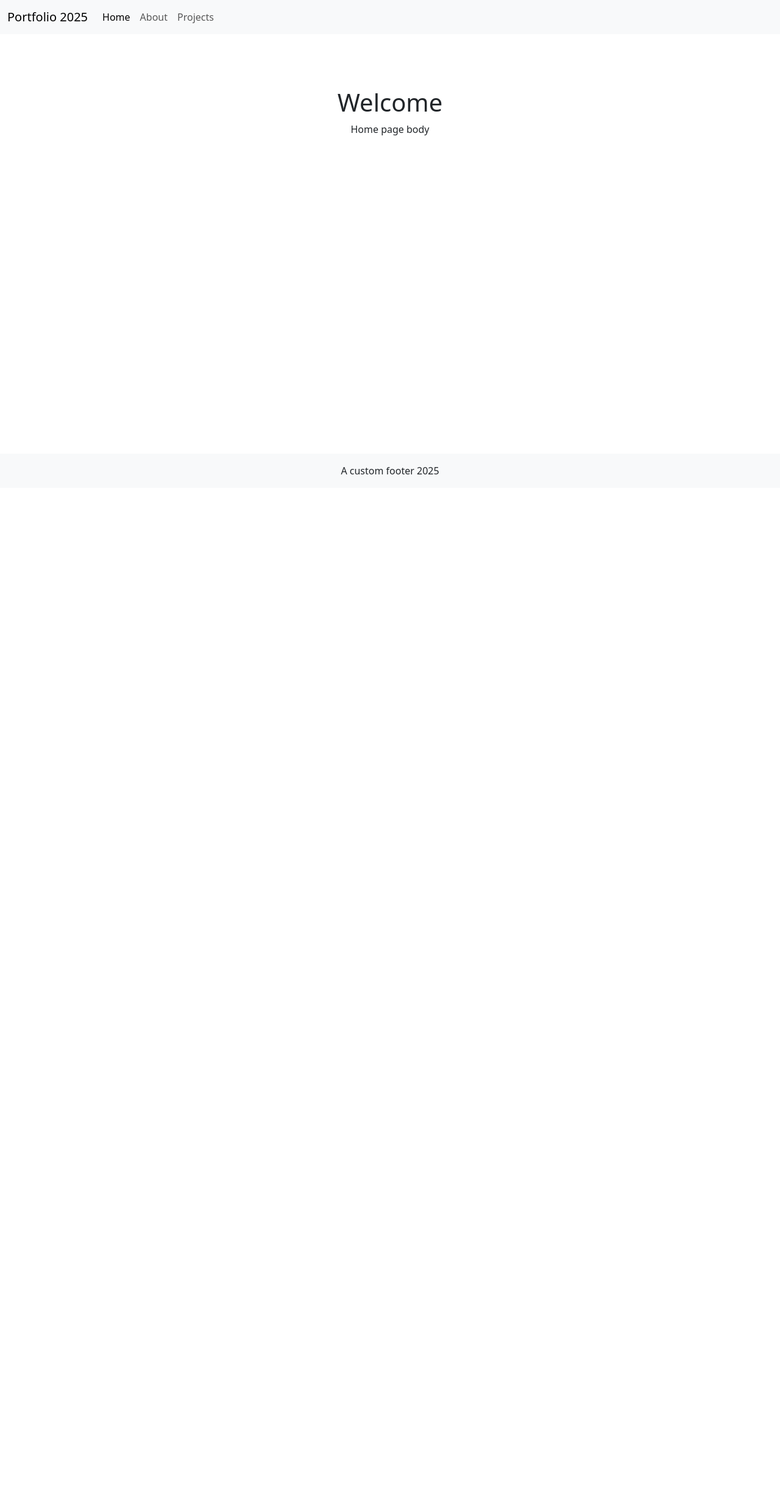
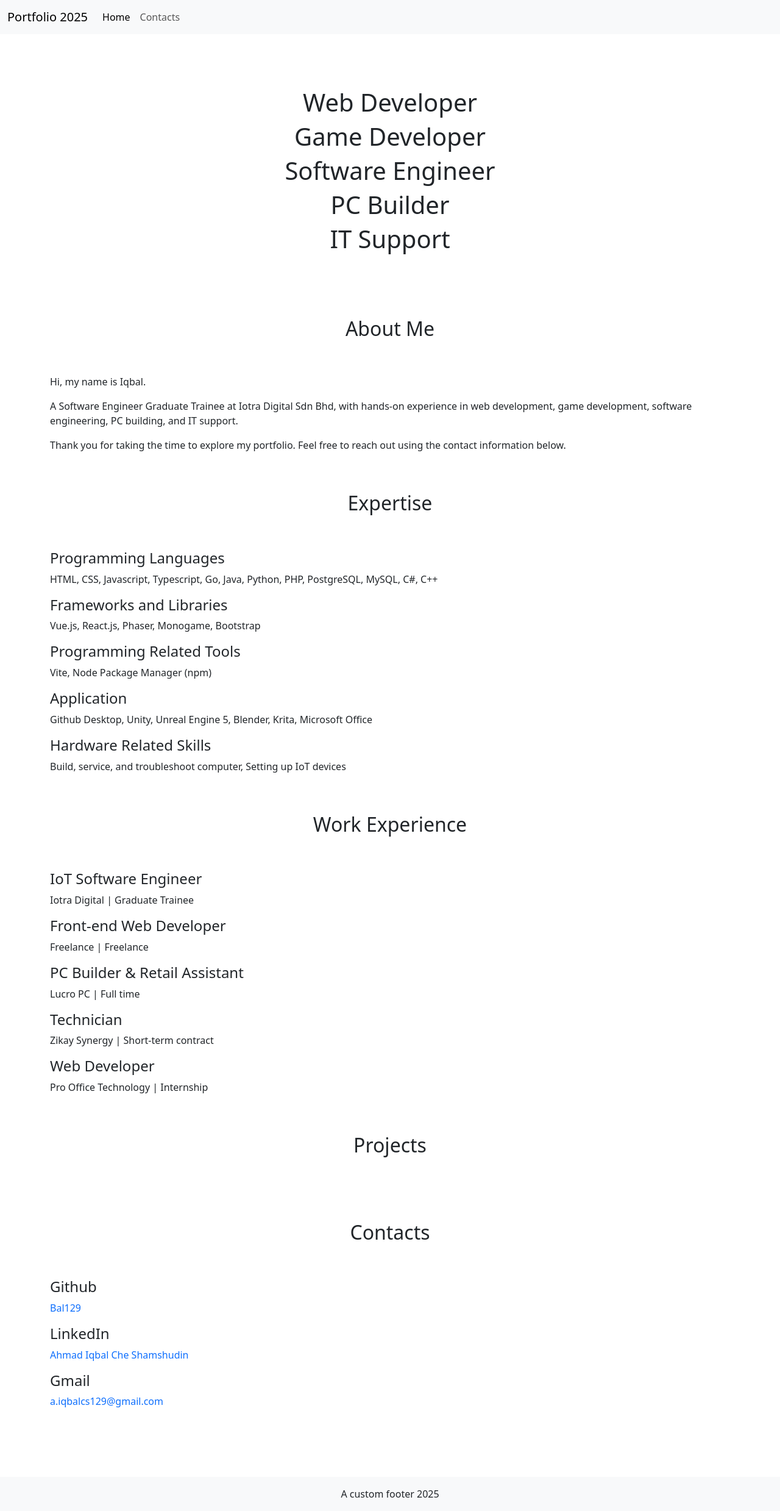
Before and after one commit to Bal129/portfolio-2025, a React (Vite) app: page / in a window 1280 px wide. Shown: the whole page at 61% size. Before the commit the page ends 800 px from the top, so only its background shows below. Built offline with nearby package versions, Linux system fonts and the light colour scheme.

Commit message:
Update [21072025]
1. Created subsections for the home page (about me, work experience, projects, contacts).
2. Added some simple contents for each subsections.

```diff
--- a/package.json
+++ b/package.json
@@ -12,7 +12,8 @@
   "dependencies": {
     "bootstrap": "^5.3.7",
     "react": "^19.1.0",
-    "react-dom": "^19.1.0"
+    "react-dom": "^19.1.0",
+    "react-router-dom": "^7.7.0"
   },
   "devDependencies": {
     "@eslint/js": "^9.30.1",
--- /dev/null
+++ b/public/data/contents.json
@@ -0,0 +1,102 @@
+{
+  "pages": [
+    {
+      "name": "Home",
+      "link": "/"
+    },
+    {
+      "name": "Contacts",
+      "link": "/contacts"
+    }
+  ],
+  "titles": [
+    "Web Developer",
+    "Game Developer",
+    "Software Engineer",
+    "PC Builder",
+    "IT Support"
+  ],
+  "aboutMe": {
+    "picture": "/",
+    "descriptions": [
+      "Hi, my name is Iqbal.",
+      "A Software Engineer Graduate Trainee at Iotra Digital Sdn Bhd, with hands-on experience in web development, game development, software engineering, PC building, and IT support.",
+      "Thank you for taking the time to explore my portfolio. Feel free to reach out using the contact information below."
+    ]
+  },
+  "expertise": [
+    {
+      "title": "Programming Languages",
+      "description": "HTML, CSS, Javascript, Typescript, Go, Java, Python, PHP, PostgreSQL, MySQL, C#, C++"
+    },
+    {
+      "title": "Frameworks and Libraries",
+      "description": "Vue.js, React.js, Phaser, Monogame, Bootstrap"
+    },
+    {
+      "title": "Programming Related Tools",
+      "description": "Vite, Node Package Manager (npm)"
+    },
+    {
+      "title": "Application",
+      "description": "Github Desktop, Unity, Unreal Engine 5, Blender, Krita, Microsoft Office"
+    },
+    {
+      "title": "Hardware Related Skills",
+      "description": "Build, service, and troubleshoot computer, Setting up IoT devices"
+    }
+  ],
+  "workExperience": [
+    {
+      "position": "IoT Software Engineer",
+      "company": "Iotra Digital",
+      "employment": "Graduate Trainee"
+    },
+    {
+      "position": "Front-end Web Developer",
+      "company": "Freelance",
+      "employment": "Freelance"
+    },
+    {
+      "position": "PC Builder & Retail Assistant",
+      "company": "Lucro PC",
+      "employment": "Full time"
+    },
+    {
+      "position": "Technician",
+      "company": "Zikay Synergy",
+      "employment": "Short-term contract"
+    },
+    {
+      "position": "Web Developer",
+      "company": "Pro Office Technology",
+      "employment": "Internship"
+    }
+  ],
+  "contacts": [
+    {
+      "platform": {
+        "name": "Github",
+        "icon": "icon"
+      },
+      "username": "Bal129",
+      "link": "https://github.com/Bal129"
+    },
+    {
+      "platform": {
+        "name": "LinkedIn",
+        "icon": "icon"
+      },
+      "username": "Ahmad Iqbal Che Shamshudin",
+      "link": "www.linkedin.com/in/ahmad-iqbal-che-shamshudin-4053b4249"
+    },
+    {
+      "platform": {
+        "name": "Gmail",
+        "icon": "icon"
+      },
+      "username": "a.iqbalcs129@gmail.com",
+      "link": "mailto:a.iqbalcs129@gmail.com"
+    }
+  ]
+}
--- a/src/App.tsx
+++ b/src/App.tsx
@@ -1,17 +1,27 @@
+import { useRoutes } from "react-router-dom";
 import CusFooter from "./components/CusFooter";
 import CusNavbar from "./components/CusNavbar";
 import Home from "./pages/Home";
+import Contacts from "./pages/Contacts";
 
 function App() {
-  const navbarItems = ["Home", "About", "Projects"]
+  const navbarItems = [
+    { name: "Home", link: "/" },
+    { name: "Contacts", link: "/contacts" },
+  ];
+
+  const routes = useRoutes([
+    { path: "/", element: <Home /> },
+    { path: "/contacts", element: <Contacts /> }
+  ]);
 
   return (
     <div className="d-flex flex-column min-vh-100">
-      <CusNavbar names={navbarItems} />
+      <CusNavbar items={navbarItems} />
       <div className="my-5"></div> {/* Necessary for navbar fixed-top */}
 
       <main className="flex-grow-1">
-        <Home />
+        {routes}
       </main>
 
       <CusFooter />
--- a/src/components/CusNavbar.tsx
+++ b/src/components/CusNavbar.tsx
@@ -1,10 +1,16 @@
 import { useState } from "react";
+import { Link } from "react-router-dom";
 
 interface NavbarItems {
-  names: string[];
+  name: string;
+  link: string;
 }
 
-function CusNavbar({names}: NavbarItems) {
+interface NavbarProps {
+  items: NavbarItems[];
+}
+
+function CusNavbar({items}: NavbarProps) {
 
   const [activePage, setActivePage] = useState(0);
 
@@ -18,24 +24,24 @@ function CusNavbar({names}: NavbarItems) {
         <div className="collapse navbar-collapse" id="navbarSupportedContent">
           <ul className="navbar-nav me-auto mb-2 mb-lg-0">
             {
-              names.map((item, index) => (
+              items.map((item, index) => (
                 <li
                   className="nav-item"
-                  key={item}
+                  key={item.name}
                   onClick={() => {
                     setActivePage(index);
                   }}
                 >
-                  <a
+                  <Link
+                    to={item.link}
                     className={
                       activePage === index
                         ? "nav-link active"
                         : "nav-link"
                     }
-                    href=""
                   >
-                    {item}
-                  </a>
+                    {item.name}
+                  </Link>
                 </li>
               ))
             }
--- /dev/null
+++ b/src/custom.css
@@ -0,0 +1,45 @@
+@keyframes enlargeText {
+  0%, 100% {
+    font-size: 1rem; /* h3 size */
+    opacity: 0.5;
+  }
+  50% {
+    font-size: 1.2rem; /* h1 size */
+    opacity: 1;
+  }
+}
+
+/* Shared animation base */
+.animate-cycle-header {
+  animation-name: enlargeText;
+  animation-duration: 2s;
+  animation-timing-function: ease-in-out;
+  animation-iteration-count: infinite;
+}
+
+/* Stagger delays */
+.delay-0s {
+  animation-delay: 0s;
+}
+.delay-1s {
+  animation-delay: 1s;
+}
+.delay-2s {
+  animation-delay: 2s;
+}
+.delay-3s {
+  animation-delay: 3s;
+}
+
+.delay-4s {
+  animation-delay: 4s;
+}
+.delay-5s {
+  animation-delay: 5s;
+}
+.delay-6s {
+  animation-delay: 6s;
+}
+.delay-7s {
+  animation-delay: 7s;
+}
--- a/src/main.tsx
+++ b/src/main.tsx
@@ -1,12 +1,15 @@
 import { StrictMode } from 'react'
 import { createRoot } from 'react-dom/client'
-import './index.css'
+import './custom.css'
 import 'bootstrap/dist/css/bootstrap.min.css';
 import 'bootstrap/dist/js/bootstrap.bundle.min.js';
 import App from './App.tsx'
+import { BrowserRouter } from 'react-router-dom';
 
 createRoot(document.getElementById('root')!).render(
   <StrictMode>
-    <App />
+    <BrowserRouter>
+      <App />
+    </BrowserRouter>
   </StrictMode>,
 )
--- /dev/null
+++ b/src/pages/Contacts.tsx
@@ -0,0 +1,10 @@
+function Contacts() {
+  return (
+    <div className="container text-center p-5">
+      <h1>Contacts</h1>
+      <p>Contacts page body</p>
+    </div>
+  )
+}
+
+export default Contacts;
--- a/src/pages/Home.tsx
+++ b/src/pages/Home.tsx
@@ -1,8 +1,133 @@
+import { useEffect, useState } from "react";
+
+type AboutMe = {
+  picture: string;
+  descriptions: string[];
+}
+
+type Expertise = {
+  title: string;
+  description: string;
+}
+
+type WorkExperience = {
+  position: string;
+  company: string;
+  employment: string;
+}
+
+type Project = {
+  header: string;
+  samples: ProjectSample[];
+}
+
+type ProjectSample = {
+  name: string;
+  link: string;
+  technicalDesc: string;
+  screenshots: ProjectScreenshot[];
+}
+
+type ProjectScreenshot = {
+  picture: string;
+  description: string;
+}
+
+type Contact = {
+  platform: ContactPlatform;
+  username: string;
+  link: string;
+}
+
+type ContactPlatform = {
+  name: string;
+  icon: string;
+}
+
+type HomeData = {
+  titles: string[];
+  aboutMe: AboutMe;
+  expertise: Expertise[];
+  workExperience: WorkExperience[];
+  projects: Project[];
+  contacts: Contact[];
+}
+
 function Home() {
+  const [homeData, setHomeData] = useState<HomeData>();
+
+  useEffect(() => {
+    fetch("/data/contents.json")
+      .then(response => response.json())
+      .then(fetchedData => setHomeData(fetchedData));
+  }, []);
+
   return (
-    <div className="container text-center p-5">
-      <h1>Welcome</h1>
-      <p>Home page body</p>
+    <div className="container">
+      {/* Hero */}
+      <div className="text-center p-5">
+        {homeData && homeData.titles.map((title, index) => (
+          <h1 key={index}>{title}</h1>
+        ))}
+      </div>
+
+      {/* About me */}
+      <h2 className="text-center py-5">About Me</h2>
+      <div>
+        {homeData && homeData.aboutMe.descriptions.map((description, index) => (
+          <p key={index}>{description}</p>
+        ))}
+      </div>
+
+      {/* Expertise */}
+      <h2 className="text-center py-5">Expertise</h2>
+      <div>
+        {homeData && homeData.expertise.map((expert, index) => (
+          <div key={index}>
+            <h4>{expert.title}</h4>
+            <p>{expert.description}</p>
+          </div>
+        ))}
+      </div>
+
+      {/* Work experience */}
+      <h2 className="text-center p-5">Work Experience</h2>
+      <div>
+        {homeData && homeData.workExperience.map((work, index) => (
+          <div key={index}>
+            <h4>{work.position}</h4>
+            <p>{work.company} | {work.employment}</p>
+          </div>
+        ))}
+      </div>
+
+      {/* Projects */}
+      <h2 className="text-center p-5">Projects</h2>
+      <div>
+        {/* {homeData?.projects?.map((project, index) => (
+          <div key={index}>
+            <h4>{project.header}</h4>
+            <p>{project.samples[0].name}</p>
+          </div>
+        ))} */}
+      </div>
+
+      {/* Contacts */}
+      <h2 className="text-center p-5">Contacts</h2>
+      <div>
+        {homeData && homeData.contacts.map((contact, index) => (
+          <div key={index}>
+            <h4>{contact.platform.name}</h4>
+            <p>
+              <a href={contact.link} target="_blank" className="text-decoration-none">
+                {contact.username}
+              </a>
+            </p>
+          </div>
+        ))}
+      </div>
+
+      <div className="py-5"></div> {/* Spacer */}
     </div>
   )
 }
```
Also changed, not shown: public/data/projects.json (added, +121 -0 lines), 1 other file (tests, documents, lock files or other folders).
